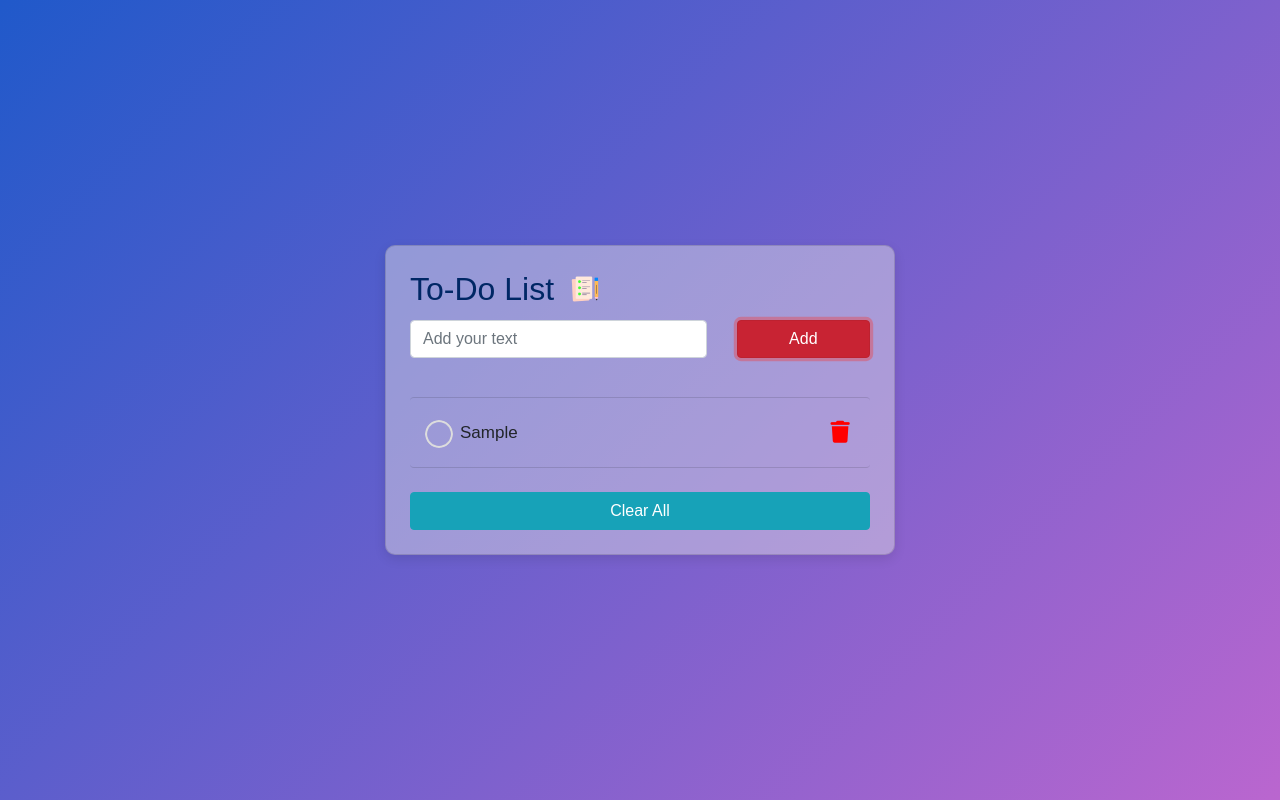
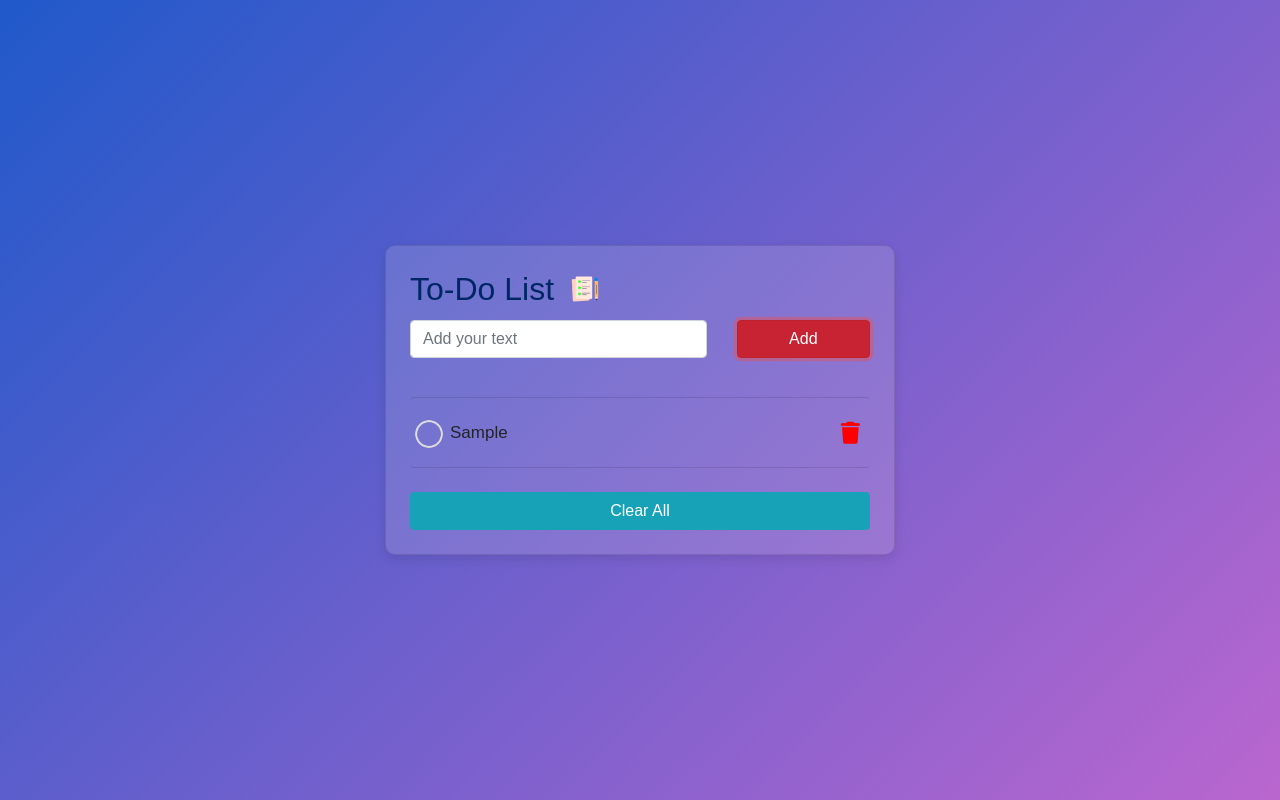
Before and after one commit to Shyamalaraju/To-Do-List, a plain HTML site: page index.html in a window 1280 px wide. Both pictures are taken after typing "Sample" into the empty fields and a click on the button "Add". Drawn offline with nearby package versions, Linux system fonts and the light colour scheme.

Commit message:
To-Do-List

```diff
--- a/style.css
+++ b/style.css
@@ -19,7 +19,7 @@ body {
 }
 
 .todo-app {
-    background: rgba(233, 231, 231, 0.438);
+    background: rgba(243, 235, 235, 0.15);
     border-radius: 10px;
     box-shadow: 0 4px 12px rgba(0, 0, 0, 0.1);
     padding: 40px 30px 70px;
@@ -36,6 +36,7 @@ body {
     width: 30px;
     margin-left: 10px;
 }
+
 input {
     border-radius: 30px;
     border: 2px solid #ddd;
@@ -52,14 +53,11 @@ ul li {
     transition: background-color 0.3s ease;
     display: flex;
     align-items: center;
-    margin: 10px;
+    margin: 10px 0;
     padding-left: 40px;
+    justify-content: space-between;
+    border-radius: 8px;
 }
-
-ul li:hover {
-    background-color: #f1f1f1;
-}
-
 ul li::before {
     content: '';
     position: absolute;
@@ -71,33 +69,34 @@ ul li::before {
     background-position: center;
     top: 12px;
     left: 5px;
-    margin-right: 30px;
+    margin-right: 0px;
+}
+ul li.checked::before {
+    background-image: url(images/checked.png);
+}
+ul li:hover {
+    background-color: #f1f1f1;
 }
 
 ul li.checked {
     text-decoration: line-through;
     color: #555;
 }
-ul li.checked::before {
-    background-image: url(images/checked.png);
+
+ul li span {
+    display: flex;
+    align-items: center;
+    justify-content: center;
 }
 
-ul li span {
-    position: absolute;
-    right: 0;
-    top: 5px;
-    width: 40px;
-    height: 40px;
+ul li span i {
+    cursor: pointer;
     font-size: 22px;
-    line-height: 40px;
-    color: #555;
-    text-align: center;
-    border-radius: 50%;
-    cursor: pointer;
+    margin-left: 15px;
 }
 
-ul li span:hover {
-    background: #edeef0;
+ul li span i:hover {
+    color: #e65100;
 }
 
 button {
```
